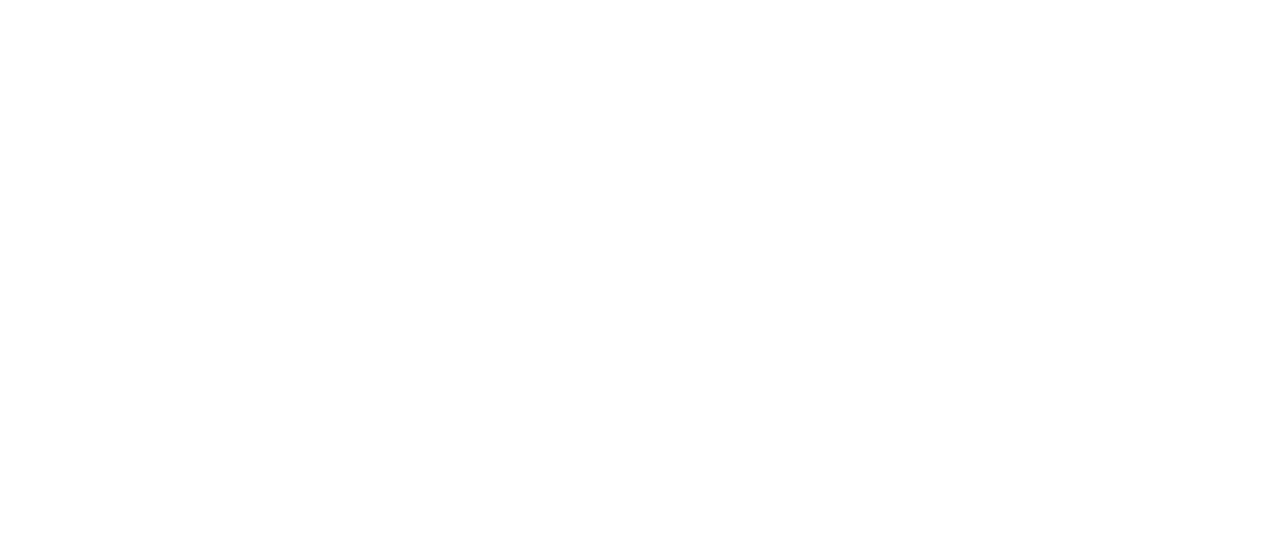
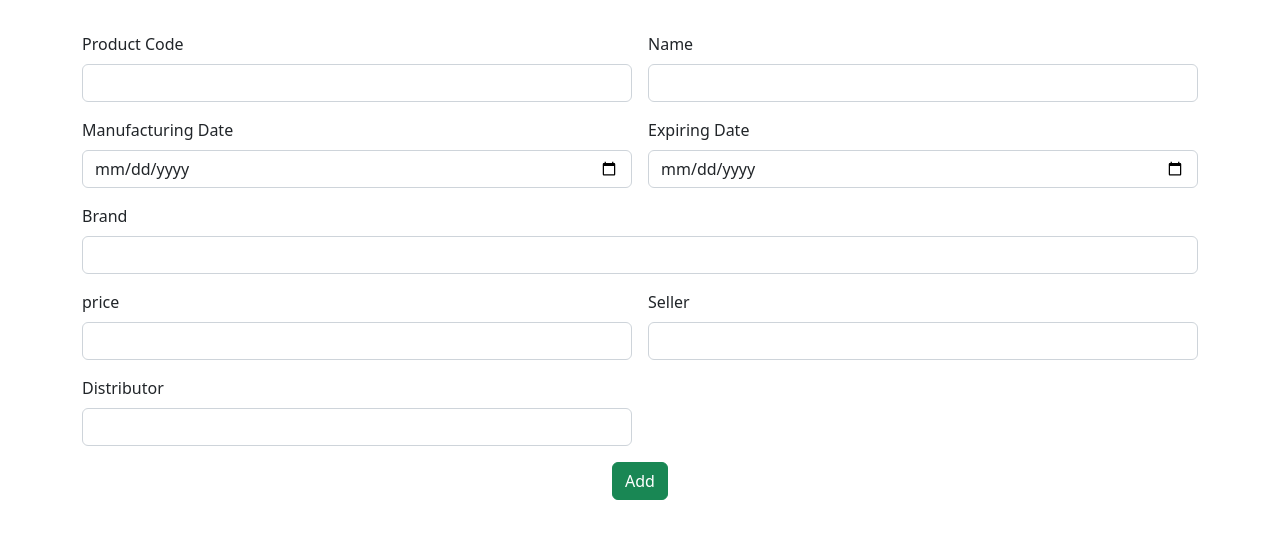
Before and after one commit to hami-r/ProductAppNewAngular, an Angular app: page / in a window 1280 px wide. Shown: the top 538 px of the page. Built offline with nearby package versions, Linux system fonts and the light colour scheme.

Commit message:
add page with routing and databinding

```diff
--- /dev/null
+++ b/src/app/add-product/add-product.component.html
@@ -0,0 +1,43 @@
+<div class="container">
+    <div class="row">
+        <div class="col col-12 col-sm-12 col-md-12 col-lg-12 col-xl-12 col-xxl-12">
+            <div class="row g-3 mt-3">
+                <div class="col col-12 col-sm-6 col-md-6 col-lg-6 col-xl-6 col-xxl-6">
+                    <label for="" class="form-label">Product Code</label>
+                    <input name="productCode" [(ngModel)]="productCode" type="text" class="form-control">
+                </div>
+                <div class="col col-12 col-sm-6 col-md-6 col-lg-6 col-xl-6 col-xxl-6">
+                    <label for="" class="form-label">Name</label>
+                    <input name="name" [(ngModel)]="name" type="text" class="form-control">
+                </div>
+                <div class="col col-12 col-sm-6 col-md-6 col-lg-6 col-xl-6 col-xxl-6">
+                    <label for="" class="form-label">Manufacturing Date</label>
+                    <input name="manufacturingDate" [(ngModel)]="manufacturingDate" type="date" class="form-control">
+                </div>
+                <div class="col col-12 col-sm-6 col-md-6 col-lg-6 col-xl-6 col-xxl-6">
+                    <label for="" class="form-label">Expiring Date</label>
+                    <input name="expiryDate" [(ngModel)]="expiryDate" type="date" class="form-control">
+                </div>
+                <div class="col col-12 col-sm-12 col-md-12 col-lg-12 col-xl-12 col-xxl-12">
+                    <label for="" class="form-label">Brand</label>
+                    <input name="brand" [(ngModel)]="brand" type="text" class="form-control">
+                </div>
+                <div class="col col-12 col-sm-6 col-md-6 col-lg-6 col-xl-6 col-xxl-6">
+                    <label for="" class="form-label">price</label>
+                    <input name="price" [(ngModel)]="price" type="text" class="form-control">
+                </div>
+                <div class="col col-12 col-sm-6 col-md-6 col-lg-6 col-xl-6 col-xxl-6">
+                    <label for="" class="form-label">Seller</label>
+                    <input name="seller" [(ngModel)]="seller" type="text" class="form-control">
+                </div>
+                <div class="col col-12 col-sm-6 col-md-6 col-lg-6 col-xl-6 col-xxl-6">
+                    <label for="" class="form-label">Distributor</label>
+                    <input name="distributor" [(ngModel)]="distributor" type="text" class="form-control">
+                </div>
+                <div class="col col-12 col-sm-12 col-md-12 col-lg-12 col-xl-12 col-xxl-12 text-center">
+                    <button (click)="readValues()" class="btn btn-success">Add</button>
+                </div>
+            </div>
+        </div>
+    </div>
+</div>
--- /dev/null
+++ b/src/app/add-product/add-product.component.ts
@@ -0,0 +1,21 @@
+import { Component } from '@angular/core';
+
+@Component({
+  selector: 'app-add-product',
+  templateUrl: './add-product.component.html',
+  styleUrls: ['./add-product.component.css']
+})
+export class AddProductComponent {
+    productCode = ""
+    name = ""
+    manufacturingDate = ""
+    expiryDate = ""
+    brand = ""
+    price = ""
+    seller = ""
+    distributor = ""
+
+    readValues =  () => {
+
+    }
+}
--- a/src/app/app.module.ts
+++ b/src/app/app.module.ts
@@ -3,14 +3,26 @@
 
 import { AppRoutingModule } from './app-routing.module';
 import { AppComponent } from './app.component';
+import { AddProductComponent } from './add-product/add-product.component';
+import { RouterModule, Routes } from '@angular/router';
+import { FormsModule } from '@angular/forms';
 
+let myRoutes:Routes = [
+  {
+    path:"",
+    component:AddProductComponent
+  }
+]
 @NgModule({
   declarations: [
-    AppComponent
+    AppComponent,
+    AddProductComponent
   ],
   imports: [
     BrowserModule,
-    AppRoutingModule
+    AppRoutingModule,
+    RouterModule.forRoot(myRoutes),
+    FormsModule
   ],
   providers: [],
   bootstrap: [AppComponent]
```
Also changed, not shown: src/app/add-product/add-product.component.css (added).
